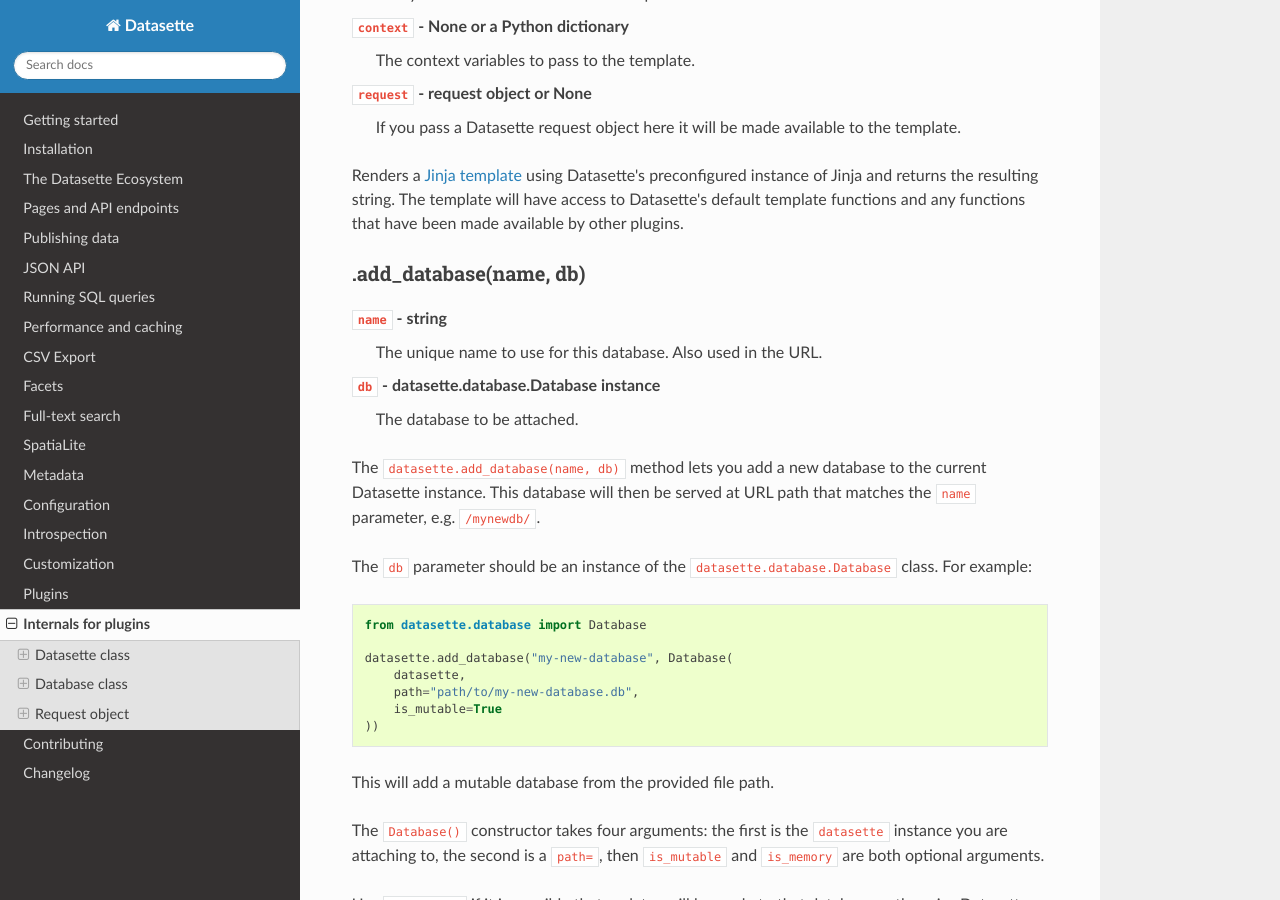
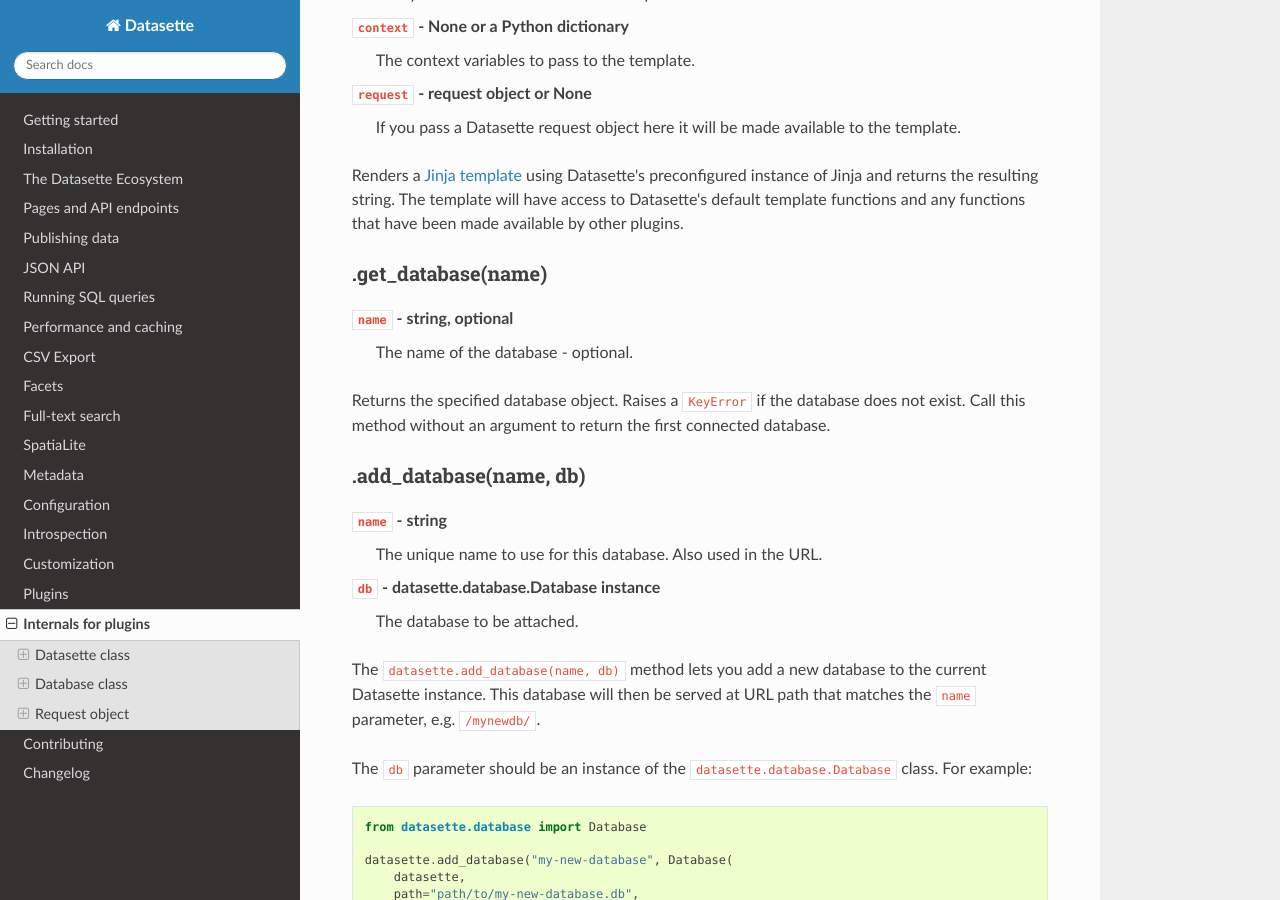
Before and after one commit to simonw/datasette, a Sphinx documentation site: the page built from docs/internals.rst, in a window 1280 px wide and 900 px high, scrolled down 896 px. Built offline with Sphinx 7.4.7 and the Read the Docs theme 2.0.0, drawn with Linux system fonts in a browser that asks for light colours.

Commit message:
Added datasette.get_database() method
Refs #576

```diff
--- a/docs/internals.rst
+++ b/docs/internals.rst
@@ -43,6 +43,16 @@
     If you pass a Datasette request object here it will be made available to the template.
 
 Renders a `Jinja template <https://jinja.palletsprojects.com/en/2.11.x/>`__ using Datasette's preconfigured instance of Jinja and returns the resulting string. The template will have access to Datasette's default template functions and any functions that have been made available by other plugins.
+
+.. _datasette_get_database:
+
+.get_database(name)
+-------------------
+
+``name`` - string, optional
+    The name of the database - optional.
+
+Returns the specified database object. Raises a ``KeyError`` if the database does not exist. Call this method without an argument to return the first connected database.
 
 .. _datasette_add_database:
 
--- a/docs/plugins.rst
+++ b/docs/plugins.rst
@@ -811,7 +811,7 @@
 .. code-block:: python
 
     async def render_demo(datasette, columns, rows):
-        db = next(iter(datasette.databases.values()))
+        db = datasette.get_database()
         result = await db.execute("select sqlite_version()")
         first_row = " | ".join(columns)
         lines = [first_row]
```
Also changed, not shown: 3 other files.
